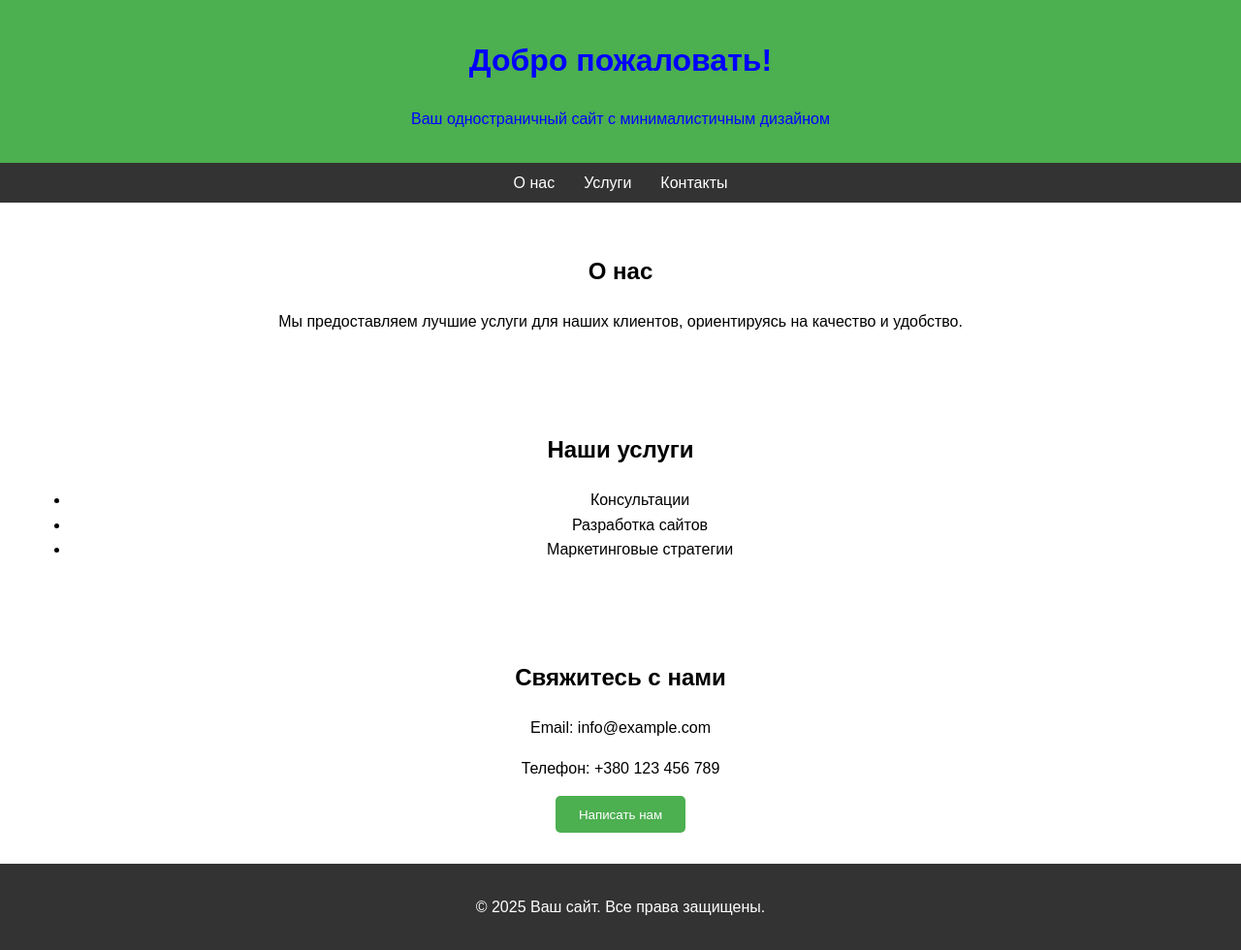
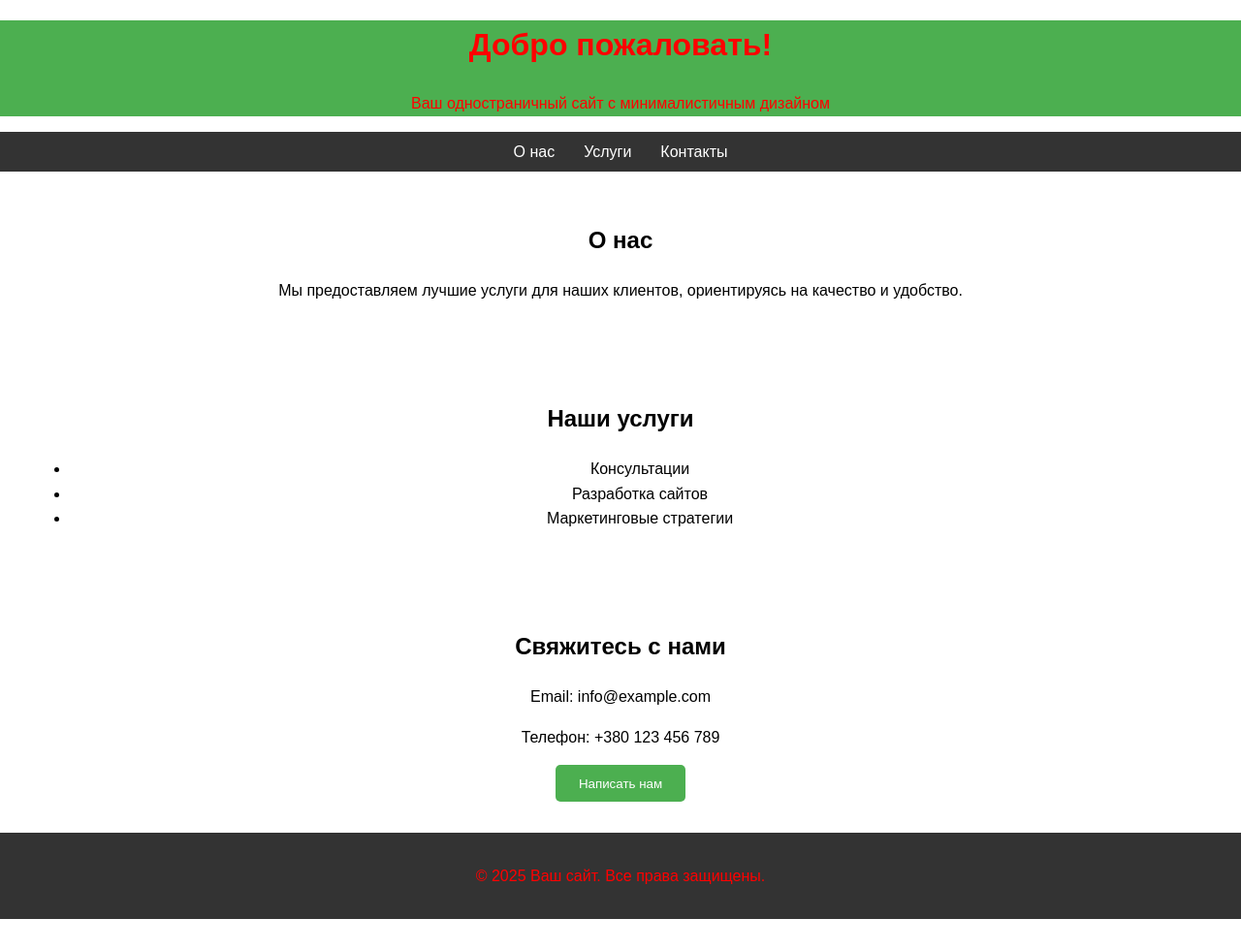
Before and after one commit to Kosta33-3/fantastic-meme, a plain HTML site: page index.html in a window 1280 px wide. Shown: the whole page at 97% size. After the commit the page ends 948 px from the top, so only its background shows below. Drawn offline with Linux system fonts and the light colour scheme.

Commit message:
Update index.html

```diff
--- a/index.html
+++ b/index.html
@@ -13,8 +13,8 @@
         }
         header {
             background: #4CAF50;
-            color: blue;
-            padding: 1rem 0;
+            color: red;
+            padding: 1 rem 0;
             text-align: center;
         }
         nav {
@@ -38,7 +38,7 @@
         }
         footer {
             background: #333;
-            color: white;
+            color: red;
             text-align: center;
             padding: 1rem 0;
         }
```
